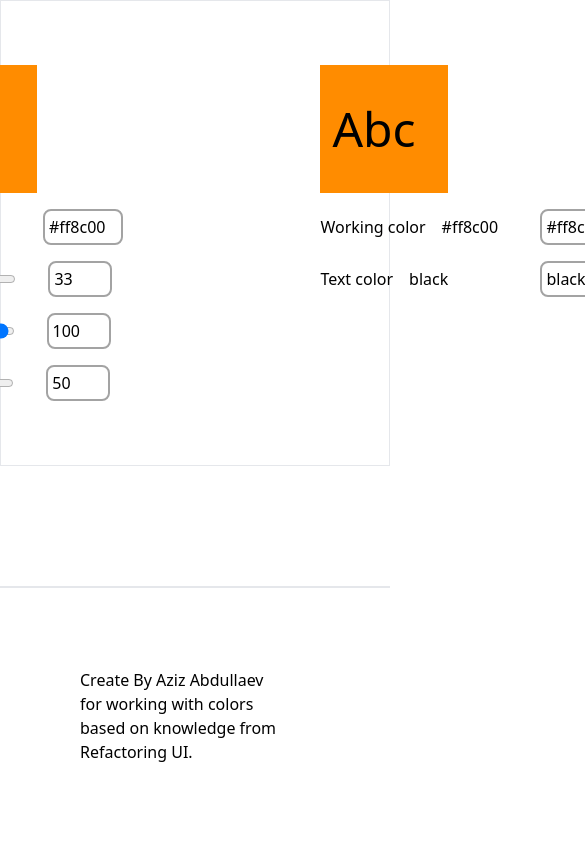
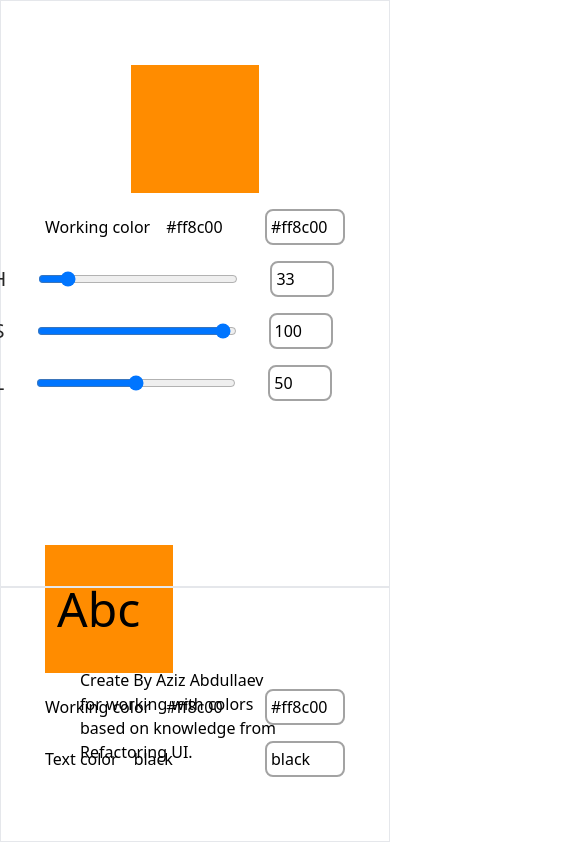
Before and after one commit to azyzz228/hsl-color-picker, a Next.js app: page / in a window 390 px wide. Shown: the top 844 px of the page, 585 px wide, since content can reach past the window. Built offline with nearby package versions, Linux system fonts and the light colour scheme; some icons are missing.

Commit message:
fix: change flex direction on small screen

```diff
--- a/pages/index.js
+++ b/pages/index.js
@@ -99,7 +99,7 @@ export default function Home() {
         <link rel="stylesheet" href="https://cdnjs.cloudflare.com/ajax/libs/font-awesome/6.1.2/css/all.min.css" integrity="sha512-1sCRPdkRXhBV2PBLUdRb4tMg1w2YPf37qatUFeS7zlBy7jJI8Lf4VHwWfZZfpXtYSLy85pkm9GaYVYMfw5BC1A==" crossOrigin="anonymous" referrerPolicy="no-referrer" />
       </Head>
 
-      <div className="container mx-auto flex flex-row items-start justify-center gap-36 p-16 border ">
+      <div className="container mx-auto flex flex-col items-center md:flex-row md:items-start md:justify-center gap-36 p-16 border ">
         <div className="flex flex-col justify-start items-center space-y-4">
           <div className="flex flex-row justify-start items-center space-x-8">
             <div className='w-32 h-32' style={{ backgroundColor: HEXColor }}></div>
```
